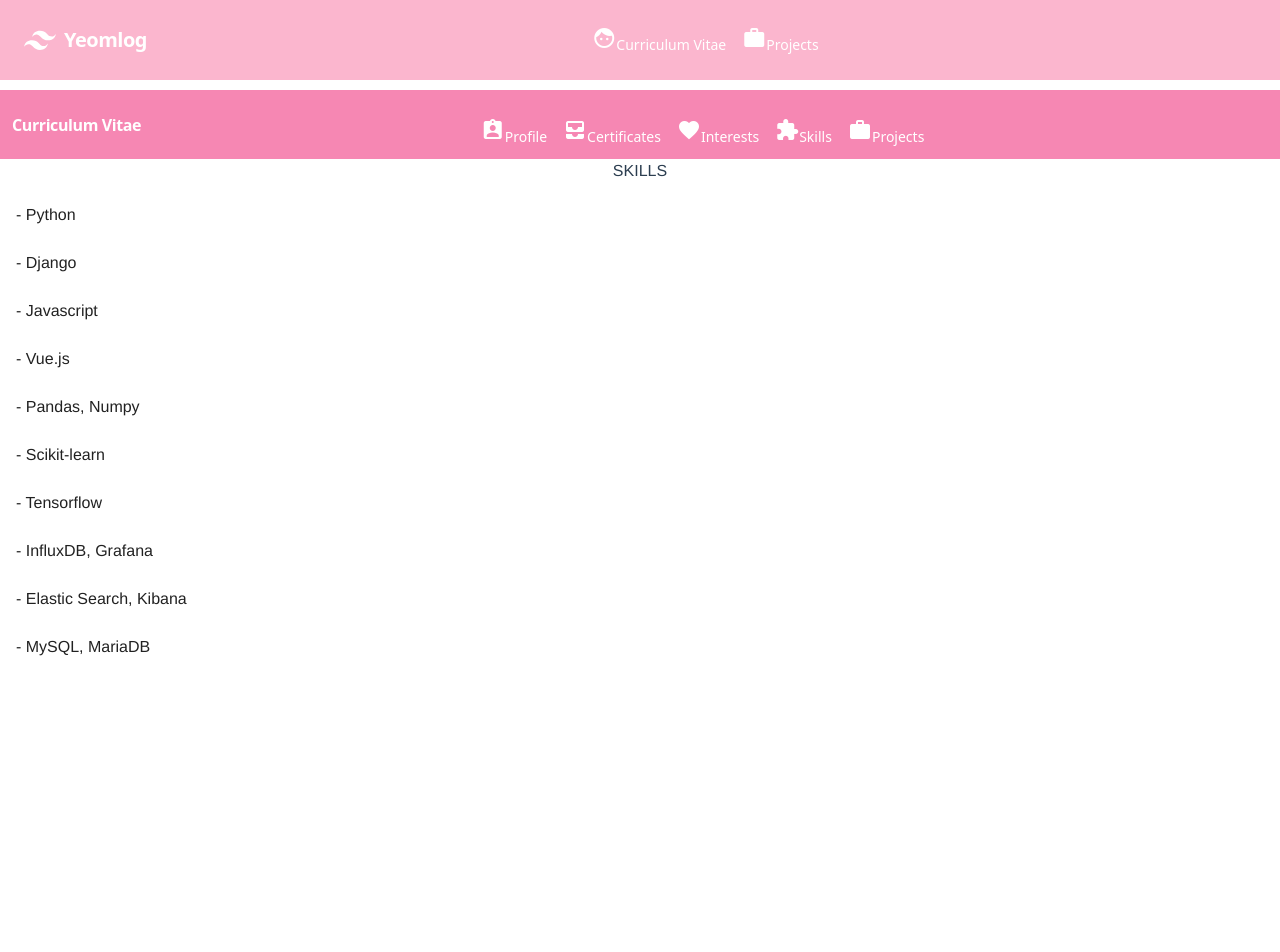
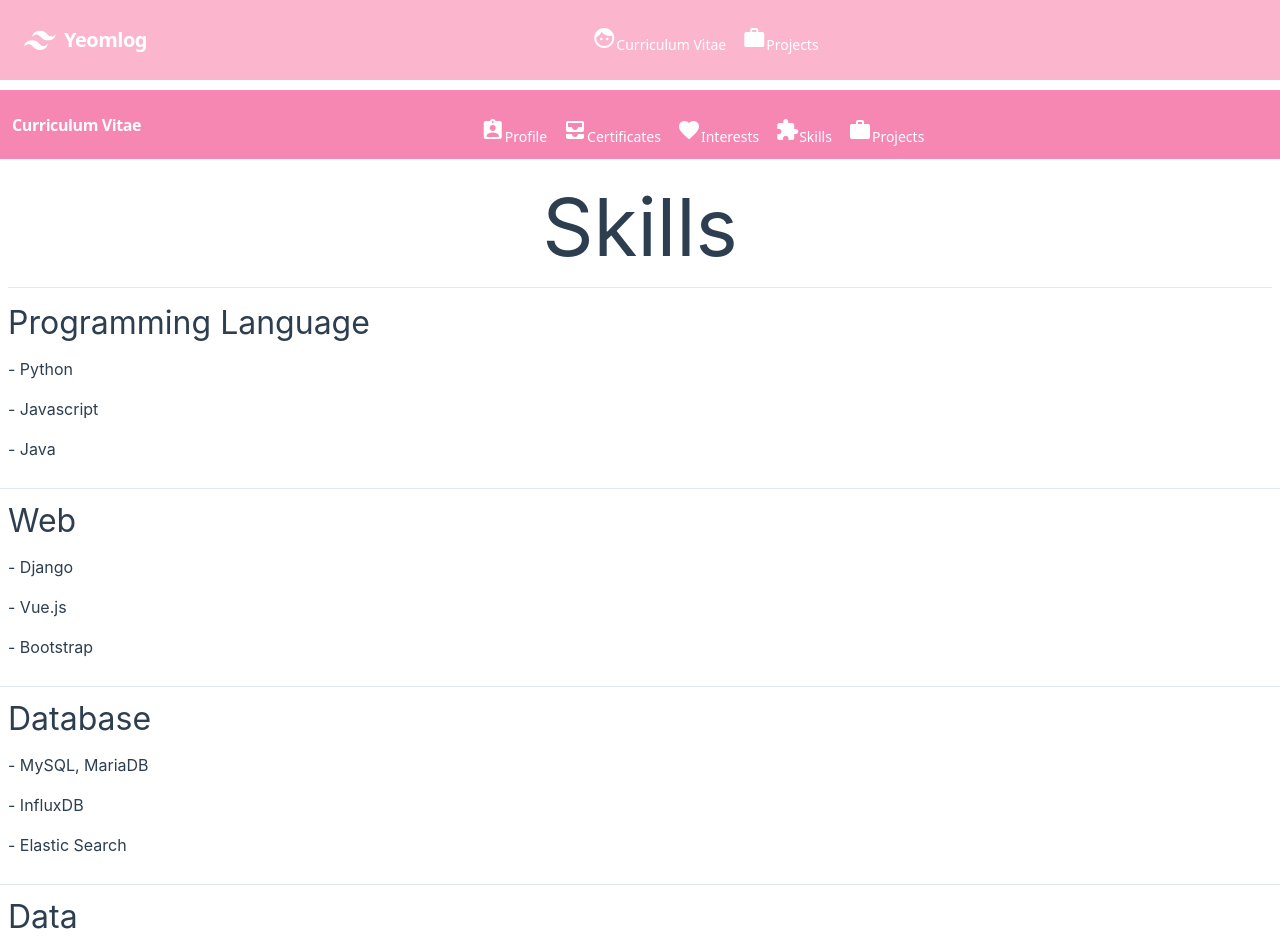
Before and after one commit to yeomkyeorae/yeomlog, a Vue app in the folder frontend/: page /cv/skill in a window 1280 px wide. Shown: the top 952 px of the page. Before the commit the page ends 890 px from the top, so only its background shows below. Built offline with nearby package versions, Linux system fonts and the light colour scheme.

Commit message:
200318 | change skills

```diff
--- a/frontend/src/components/Cv/Interest.vue
+++ b/frontend/src/components/Cv/Interest.vue
@@ -10,7 +10,7 @@
 			<article>
 				<h2 class="h2">Web</h2>
 				<p class="p">- Single Page Application</p>
-				<p class="p">- React, Vue</p>
+				<p class="p">- React, Vue.js</p>
 			</article>
 		</section>
 		<hr>
--- a/frontend/src/components/Cv/Skill.vue
+++ b/frontend/src/components/Cv/Skill.vue
@@ -1,18 +1,46 @@
 <template>
-	<div>
-		<h1>SKILLS</h1>
-		<v-list>
-			<v-list-item>- Python</v-list-item>
-			<v-list-item>- Django</v-list-item>
-			<v-list-item>- Javascript</v-list-item>
-			<v-list-item>- Vue.js</v-list-item>
-			<v-list-item>- Pandas, Numpy</v-list-item>
-			<v-list-item>- Scikit-learn</v-list-item>
-			<v-list-item>- Tensorflow</v-list-item>
-			<v-list-item>- InfluxDB, Grafana</v-list-item>
-			<v-list-item>- Elastic Search, Kibana</v-list-item>
-			<v-list-item>- MySQL, MariaDB</v-list-item>
-		</v-list>
+	<div class="body">
+		<section class="section">
+			<article>
+				<h1 class="h1">Skills</h1>
+				<hr>
+			</article>
+		</section>
+		<section class="section">
+			<article>
+				<h2 class="h2">Programming Language</h2>
+				<p class="p">- Python</p>
+				<p class="p">- Javascript</p>
+				<p class="p">- Java</p>
+			</article>
+		</section>
+		<hr>
+		<section class="section">
+			<article>
+				<h2 class="h2">Web</h2>
+				<p class="p">- Django</p>
+				<p class="p">- Vue.js</p>
+				<p class="p">- Bootstrap</p>
+			</article>
+		</section>
+		<hr>
+		<section class="section">
+			<article>
+				<h2 class="h2">Database</h2>
+				<p class="p">- MySQL, MariaDB</p>
+				<p class="p">- InfluxDB</p>
+				<p class="p">- Elastic Search</p>
+			</article>
+		</section>
+		<hr>
+		<section class="section">
+			<article>
+				<h2 class="h2">Data</h2>
+				<p class="p">- Pandas, Numpy</p>
+				<p class="p">- Scikit-learn</p>
+				<p class="p">- Tensorflow</p>
+			</article>
+		</section>
 	</div>
 </template>
 
```
